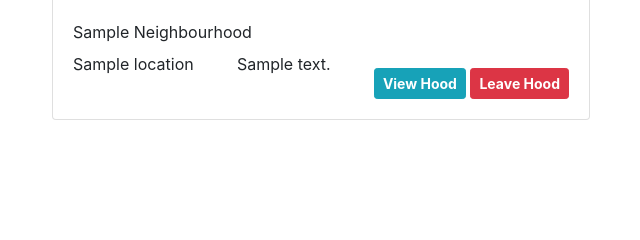
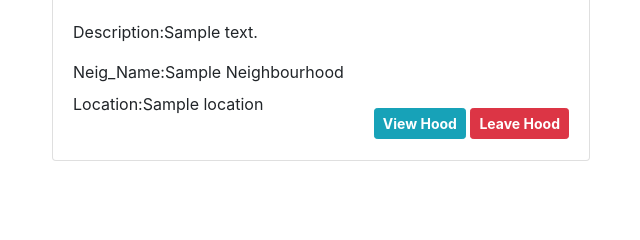
Before and after one commit to monginadiana/Neighbourhood, a Django app: page /hood/ in a window 1280 px wide. Shown: the part 432-672 px from the top of the page, without its empty margins (34-674 px from the left). Run offline with Django 3.2, Linux system fonts and the light colour scheme; a user stored in the database is signed in; tables that the repository leaves empty hold one stand-in row (values such as "Sample post"); some libraries are stand-ins or nearby versions; some web fonts are replaced.

Commit message:
correction of errors in single_hood.html

```diff
--- a/app/templates/hood.html
+++ b/app/templates/hood.html
@@ -25,14 +25,16 @@
                   <img src="{{neighbor.image.url}}" class="card-img-top " alt=" " height="300px" width="80px"/>
 
                     <div class="card-body ">
-                        <p class="fade-item mb-2" style="font-size: 12px font-weight: bold ;">{{neighbor.neighbourHood_name|title}}</p>
+                      <div>
+                        <p class="">Description:{{neighbor.description}}</p>
+                      </div>
+                        <p class="fade-item mb-2" style="font-size: 12px font-weight: bold ;">Neig_Name:{{neighbor.neighbourHood_name|title}}</p>
                         <div class="d-flex justify-content-between location-date">
                             <div>
-                            <p class="">{{neighbor.location}}</p>
+                            <p class="">Location:{{neighbor.location}}</p>
                             </div>
-                            <div>
-                            <p class="">{{neighbor.description}}</p>
-                          </div>
+                            <br><br>
+
                           <div class=" pt-3 mr-8">
                             {% if request.user.profile.neighborhood == neighbor %}
                             <a
```
